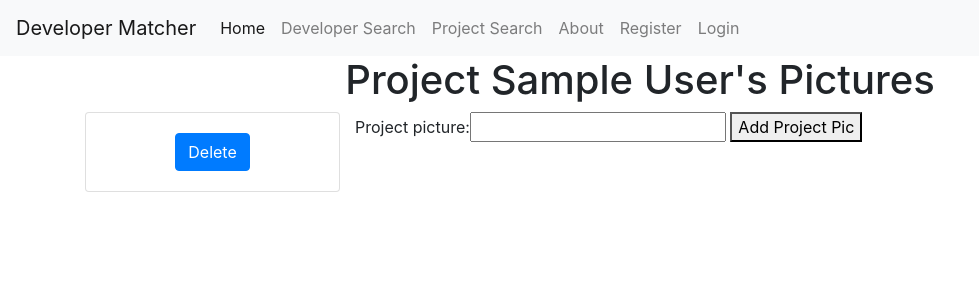
After one commit to dragon-fire-fly/developer_matcher, a Django app: page /projects/picture/1/ in a window 1280 px wide. The commit adds this page. Shown: the top 300 px of the page, without its empty margins (0-979 px from the left). Run offline with Django 3.2, Linux system fonts and the light colour scheme; tables that the repository leaves empty hold one stand-in row (values such as "Sample post"); some libraries are stand-ins or nearby versions.

Commit message:
FEAT: Add get route for adding project pics

```diff
--- /dev/null
+++ b/app_home/templates/app_home/project_picture.html
@@ -0,0 +1,39 @@
+{% extends "base.html" %}
+{% load static %}
+{% block title %}Project Picture{% endblock %}
+
+{% block content %}
+<div class="container">
+    <div class="row">
+        <div class="col-md-8 offset-md-2">
+            <h1 class="text-center">Project {{ project.title }}'s Pictures</h1>
+        </div>
+    </div>
+
+    <div class="row">
+        {% for picture in pictures %}
+        <div class="col-md-3">
+            <div class="card text-center">
+                <img src="{{picture.project_picture.url}}" alt="" class="card-img-top">
+                <div class="card-body">
+                    <form method="POST">
+                        {% csrf_token %}
+                        <input type="hidden" name="method" value="delete">
+                        <input type="hidden" name="pic_id" value="{{picture.id}}">
+                        <button class="btn btn-primary delete-pic-btn" data-bs-toggle="modal" data-bs-target="#delete-pic-modal">Delete</button>
+                    </form>
+                </div>
+            </div>
+        </div>
+        {% endfor %}
+
+        <form method="POST"  enctype="multipart/form-data">
+            {% csrf_token %}
+            <input type="hidden" name="method" value="add">
+            {{ form }}
+            <button type="submit">Add Project Pic</button>
+        </form>
+    </div>
+</div>
+
+{% endblock %}
--- a/app_home/urls.py
+++ b/app_home/urls.py
@@ -21,5 +21,7 @@ urlpatterns = [
     path(
         "projects/delete/<int:pk>/", views.DeleteProjectView.as_view(), name="delete-project"
     ),
-
+    path(
+        "projects/picture/<int:pk>/", views.AddProjectPicture.as_view(), name="add-project-pic"
+    ),
 ]
--- a/app_home/views.py
+++ b/app_home/views.py
@@ -153,3 +153,17 @@ class DeleteProjectView(TemplateView):
 class AddProjectPicture(TemplateView):
     model = ProjectPicture
     template_name = "app_home/project_picture.html"
+
+    def get(self, request, *args, **kwargs):
+        project = get_object_or_404(Project, pk=kwargs["pk"])
+        if project.project_pic:
+            pic_query_set = project.project_pic.values()
+        else:
+            pic_query_set = [""]
+        form = AddProjectPictureForm()
+        context = {
+            "project": project,
+            "pictures": pic_query_set,
+            "form": form,
+        }
+        return render(request, "app_home/project_picture.html", context)
```
Also changed, not shown: app_home/templates/app_home/project_detail_view.html (+1 -7 lines).
